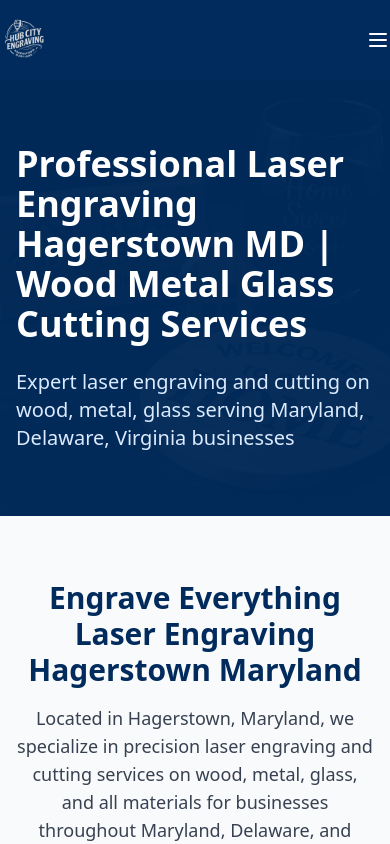
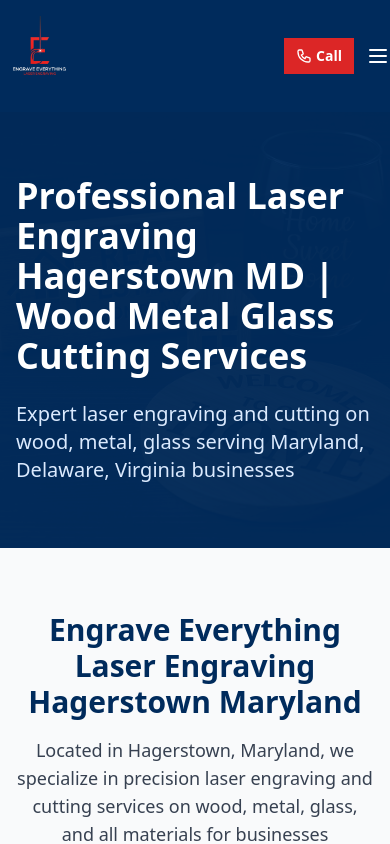
Before and after one commit to rynky2436/hubcitylaser, a Next.js app: page / in a window 390 px wide. Shown: the top 844 px of the page. Built offline with nearby package versions, Linux system fonts and the light colour scheme.

Commit message:
feat: add prominent "Call Now" button in header
Add global "Call Now" button with mobile optimization and hover effects

Co-authored-by: null <13894243+rynky2436@users.noreply.github.com>

```diff
--- a/app/components/Footer.tsx
+++ b/app/components/Footer.tsx
@@ -8,17 +8,13 @@ export default function Footer() {
         <div className="grid grid-cols-1 md:grid-cols-4 gap-8">
           <div>
             <div className="flex items-center space-x-3 mb-4">
-              <div className="relative w-12 h-12">
+              <div className="relative w-20 h-20">
                 <Image
-                  src="/images/hub-city-logo-light.png"
-                  alt="Hub City Engraving Logo"
+                  src="/images/engrave-everything-logo.png"
+                  alt="Engrave Everything Logo"
                   fill
                   className="object-contain"
                 />
-              </div>
-              <div>
-                <h3 className="text-xl font-bold">Engrave Everything</h3>
-                <div className="text-sm text-hub-silver">Engraving</div>
               </div>
             </div>
             <p className="text-hub-silver mb-4">
--- a/app/components/Header.tsx
+++ b/app/components/Header.tsx
@@ -24,22 +24,18 @@ export default function Header() {
       <nav className="container-max" aria-label="Main Navigation">
         <div className="flex justify-between items-center py-4">
           <Link href="/" className="flex items-center space-x-3" aria-label="Engrave Everything - Home">
-            <div className="relative w-12 h-12 md:w-16 md:h-16">
+            <div className="relative w-20 h-20 md:w-24 md:h-24">
               <Image
-                src="/images/hub-city-logo-light.png"
-                alt="Hub City Engraving Logo"
+                src="/images/engrave-everything-logo.png"
+                alt="Engrave Everything Logo"
                 fill
                 className="object-contain"
                 priority
               />
             </div>
-            <div className="hidden sm:block">
-              <div className="text-xl md:text-2xl font-bold">Engrave Everything</div>
-              <div className="text-xs md:text-sm text-hub-silver">Engraving</div>
-            </div>
           </Link>
 
-          <div className="hidden md:flex space-x-8">
+          <div className="hidden md:flex items-center space-x-8">
             <Link href="/" className="hover:text-hub-silver transition-colors">
               Home
             </Link>
@@ -76,8 +72,39 @@ export default function Header() {
             <Link href="/contact" className="hover:text-hub-silver transition-colors">
               Contact
             </Link>
+            <a
+              href="tel:"
+              className="bg-red-600 hover:bg-red-700 text-white px-4 py-2 rounded-lg font-semibold transition-colors flex items-center space-x-2"
+              aria-label="Call us now"
+            >
+              <svg className="w-4 h-4" fill="none" stroke="currentColor" viewBox="0 0 24 24">
+                <path
+                  strokeLinecap="round"
+                  strokeLinejoin="round"
+                  strokeWidth={2}
+                  d="M3 5a2 2 0 012-2h3.28a1 1 0 01.948.684l1.498 4.493a1 1 0 01-.502 1.21l-2.257 1.13a11.042 11.042 0 005.516 5.516l1.13-2.257a1 1 0 011.21-.502l4.493 1.498a1 1 0 01.684.949V19a2 2 0 01-2 2h-1C9.716 21 3 14.284 3 6V5z"
+                />
+              </svg>
+              <span>Call Now</span>
+            </a>
           </div>
 
+          <div className="md:hidden flex items-center space-x-3">
+            <a
+              href="tel:"
+              className="bg-red-600 hover:bg-red-700 text-white px-3 py-2 rounded-lg font-semibold transition-colors flex items-center space-x-1"
+              aria-label="Call us now"
+            >
+              <svg className="w-4 h-4" fill="none" stroke="currentColor" viewBox="0 0 24 24">
+                <path
+                  strokeLinecap="round"
+                  strokeLinejoin="round"
+                  strokeWidth={2}
+                  d="M3 5a2 2 0 012-2h3.28a1 1 0 01.948.684l1.498 4.493a1 1 0 01-.502 1.21l-2.257 1.13a11.042 11.042 0 005.516 5.516l1.13-2.257a1 1 0 011.21-.502l4.493 1.498a1 1 0 01.684.949V19a2 2 0 01-2 2h-1C9.716 21 3 14.284 3 6V5z"
+                />
+              </svg>
+              <span className="text-sm">Call</span>
+            </a>
             <button
               className="md:hidden"
               onClick={() => setIsMenuOpen(!isMenuOpen)}
@@ -88,6 +115,7 @@ export default function Header() {
                 <path strokeLinecap="round" strokeLinejoin="round" strokeWidth={2} d="M4 6h16M4 12h16M4 18h16" />
               </svg>
             </button>
+          </div>
         </div>
 
         {isMenuOpen && (
--- a/app/contact/page.tsx
+++ b/app/contact/page.tsx
@@ -3,6 +3,7 @@
 import type React from "react"
 import { useState } from "react"
 import HeroSection from "../components/HeroSection"
+import { Phone } from "lucide-react"
 
 export default function ContactPage() {
   const [formData, setFormData] = useState({
@@ -67,6 +68,17 @@ export default function ContactPage() {
                 laser cutting and engraving on wood, metal, glass, and all materials for businesses throughout MD, DE,
                 and VA.
               </p>
+
+              <div className="mb-8">
+                <a
+                  href="tel:"
+                  className="inline-flex items-center justify-center gap-2 px-6 py-3 text-lg font-medium text-white bg-hub-blue rounded-lg hover:bg-opacity-90 transition-colors"
+                  aria-label="Call us now"
+                >
+                  <Phone className="w-5 h-5" />
+                  <span>Call Us Now</span>
+                </a>
+              </div>
 
               <form onSubmit={handleSubmit} className="space-y-6" aria-label="Contact form">
                 <div>
--- a/app/layout.tsx
+++ b/app/layout.tsx
@@ -46,6 +46,9 @@ export default function RootLayout({
   return (
     <html lang="en">
       <head>
+        <link rel="icon" href="/favicon.png" type="image/png" />
+        <link rel="shortcut icon" href="/favicon.png" type="image/png" />
+        <link rel="apple-touch-icon" href="/favicon.png" />
         <meta name="geo.region" content="US-MD" />
         <meta name="geo.placename" content="Hagerstown" />
         <meta name="geo.position" content="39.6417;-77.7200" />
```
Also changed, not shown: public/images/engrave-everything-logo-white.png (added), public/images/engrave-everything-logo.png (added). Lines whose indentation alone changed are shown as unchanged.
